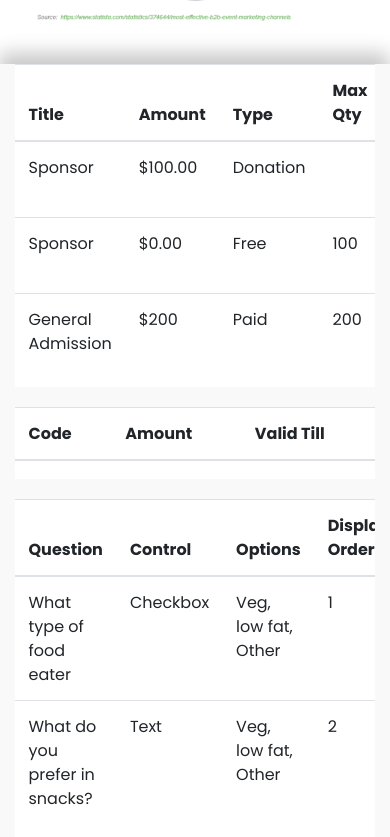
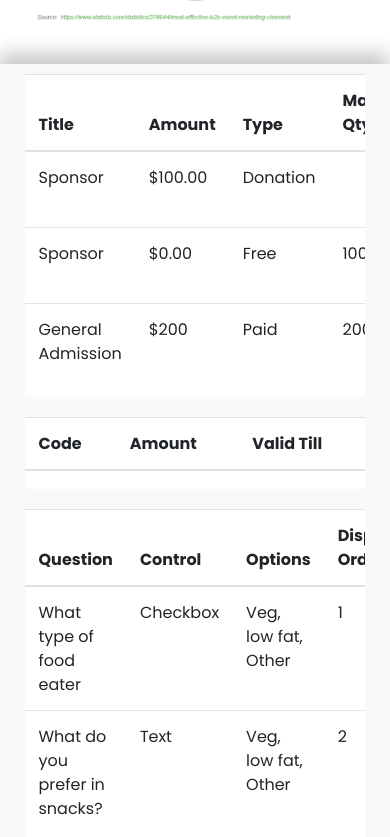
Before and after one commit to AdityaKadam1994/brandzgarage-task, a plain HTML site: page index.html in a window 390 px wide. Shown: the part 851-1688 px from the top of the page. Drawn offline with nearby package versions, Linux system fonts and the light colour scheme.

Commit message:
added padding top for table container

```diff
--- a/style.css
+++ b/style.css
@@ -411,7 +411,7 @@ a {
     }
 
     .table-container {
-        padding: 0;
+        padding-top: 10px;
     }
 
     .bitpod-events-row button {
```
